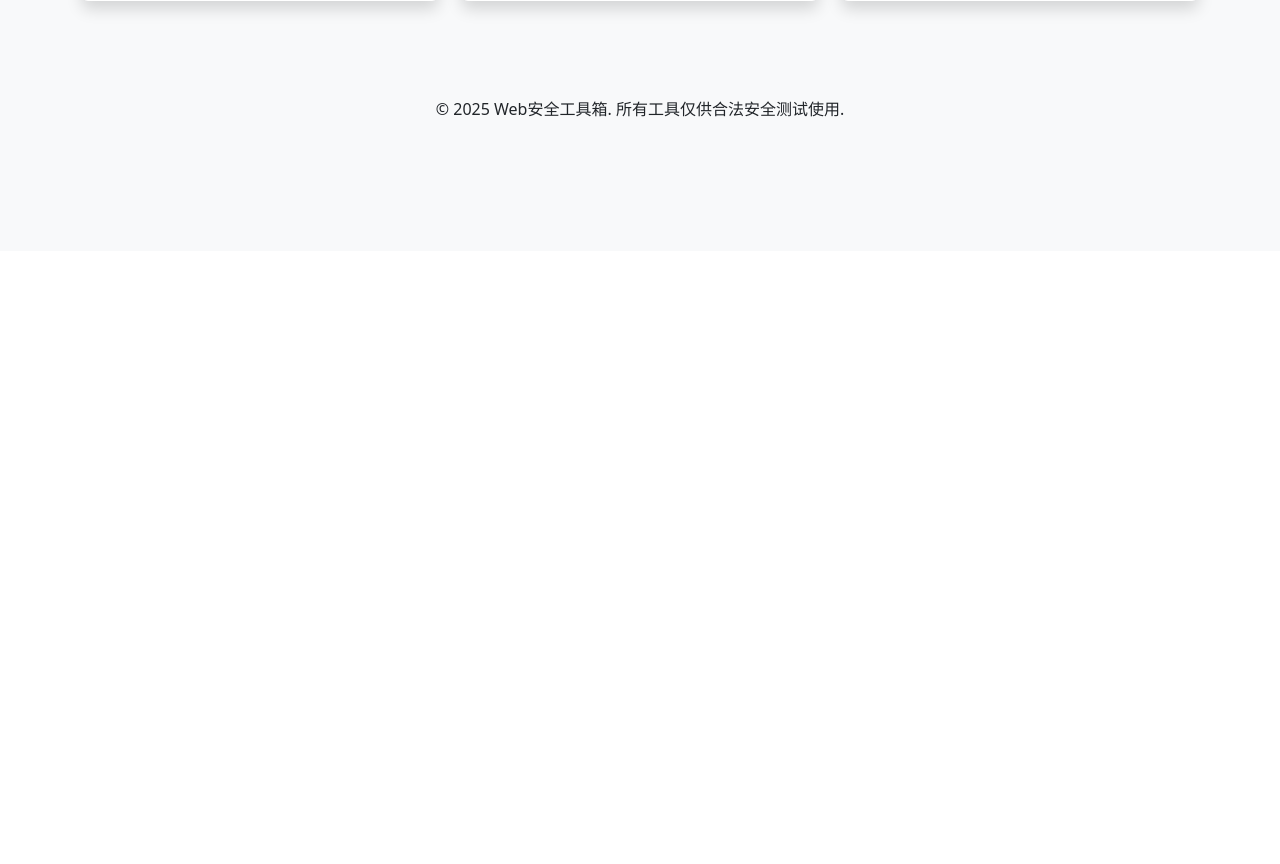
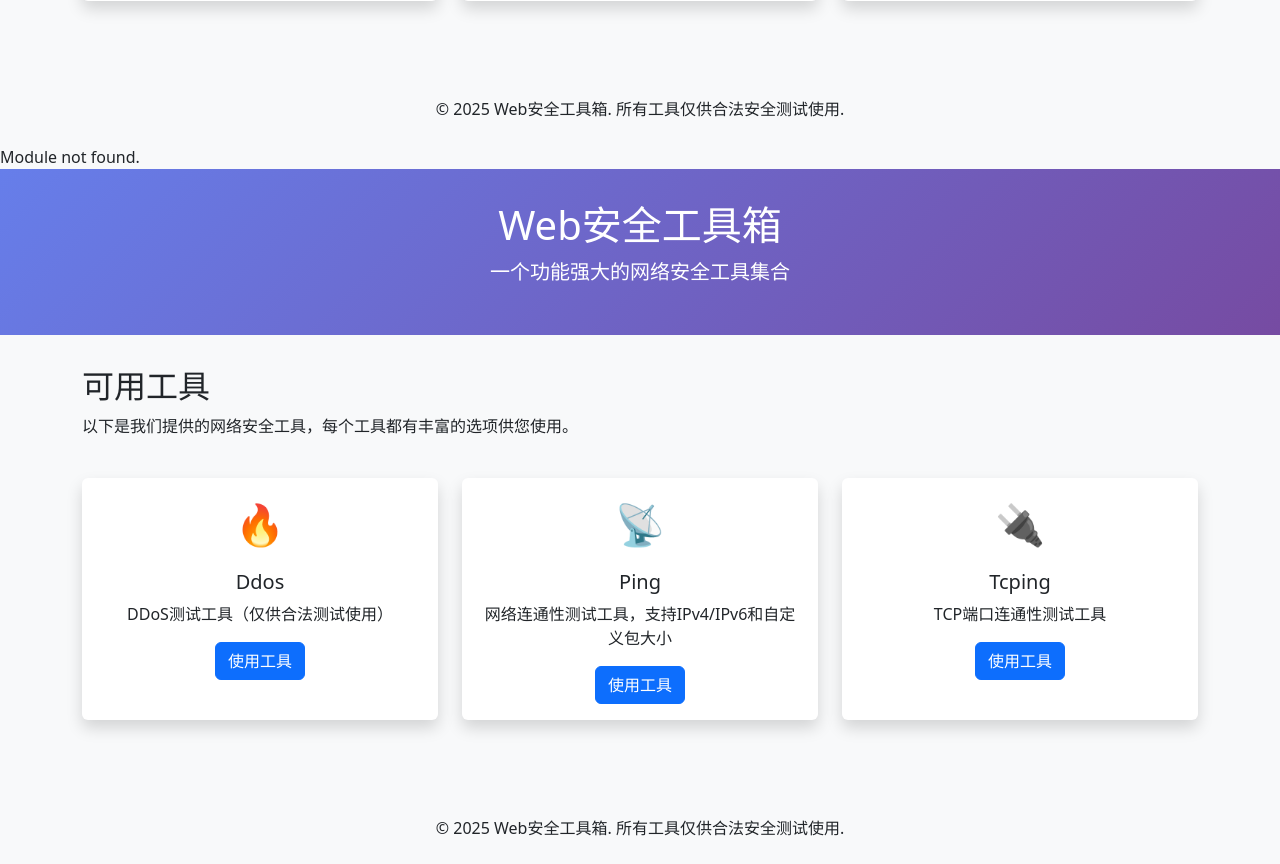
Before and after one commit to fwerkor/security-master, a PHP site: page / in a window 1280 px wide. Shown: the part 549-1413 px from the top of the page. Before the commit the page ends 666 px from the top, so only its background shows below. Run offline with PHP 8.4, Linux system fonts and the light colour scheme.

Commit message:
modified:   index.php 	modified:   modules/ping.php

```diff
--- a/index.php
+++ b/index.php
@@ -36,4 +36,34 @@ if ($module && in_array($module, getModules())) {
     // 否则显示主页
     include 'templates/index.html.php';
 }
+
+// 开启输出缓冲
+ob_start();
+
+// 加载模块
+$module = isset($_GET['module']) ? $_GET['module'] : 'index';
+$moduleFile = "modules/{$module}.php";
+
+if (file_exists($moduleFile)) {
+    // 引入模块并执行
+    require $moduleFile;
+
+    // 实时输出结果
+    ob_flush();
+    flush();
+} else {
+    echo "Module not found.";
+}
+
+// 渲染模板
+$template = "templates/{$module}.html.php";
+if (file_exists($template)) {
+    require $template;
+} else {
+    echo "Template not found.";
+}
+
+// 最终刷新输出
+ob_end_flush();
+
 ?>
--- a/modules/ping.php
+++ b/modules/ping.php
@@ -79,3 +79,24 @@ if ($_SERVER['REQUEST_METHOD'] !== 'POST'):
     <button type="submit" class="btn btn-primary">执行Ping</button>
 </form>
 <?php endif; ?>
+
+// 模拟逐步输出的 ping 模块
+function ping($host, $count = 4) {
+    for ($i = 1; $i <= $count; $i++) {
+        // 模拟每次 ping 的结果
+        $result = "Ping {$host} - {$i} packets transmitted, {$i} packets received.";
+        echo $result . "<br>";
+
+        // 实时刷新输出
+        ob_flush();
+        flush();
+
+        // 模拟延迟
+        sleep(1);
+    }
+}
+
+// 示例调用
+if (isset($_GET['host'])) {
+    ping($_GET['host']);
+}
```
